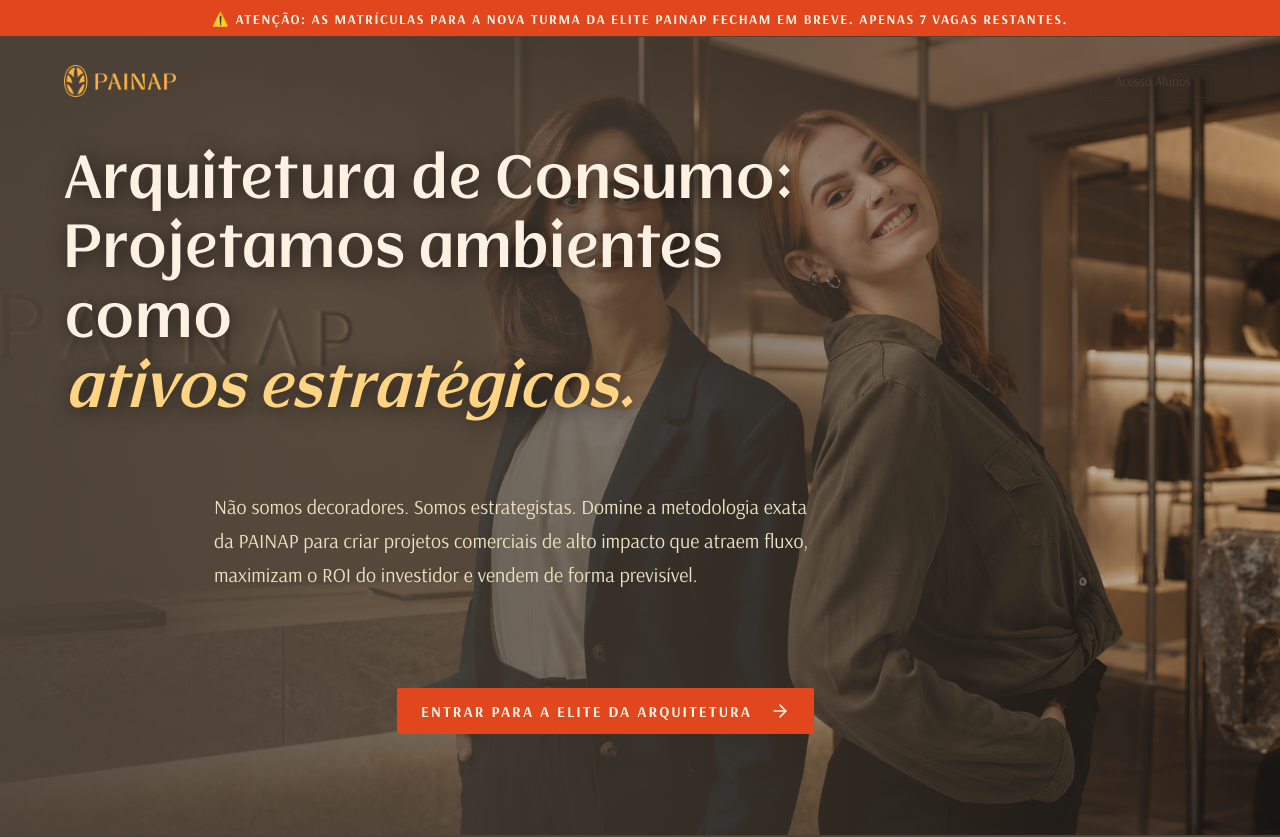
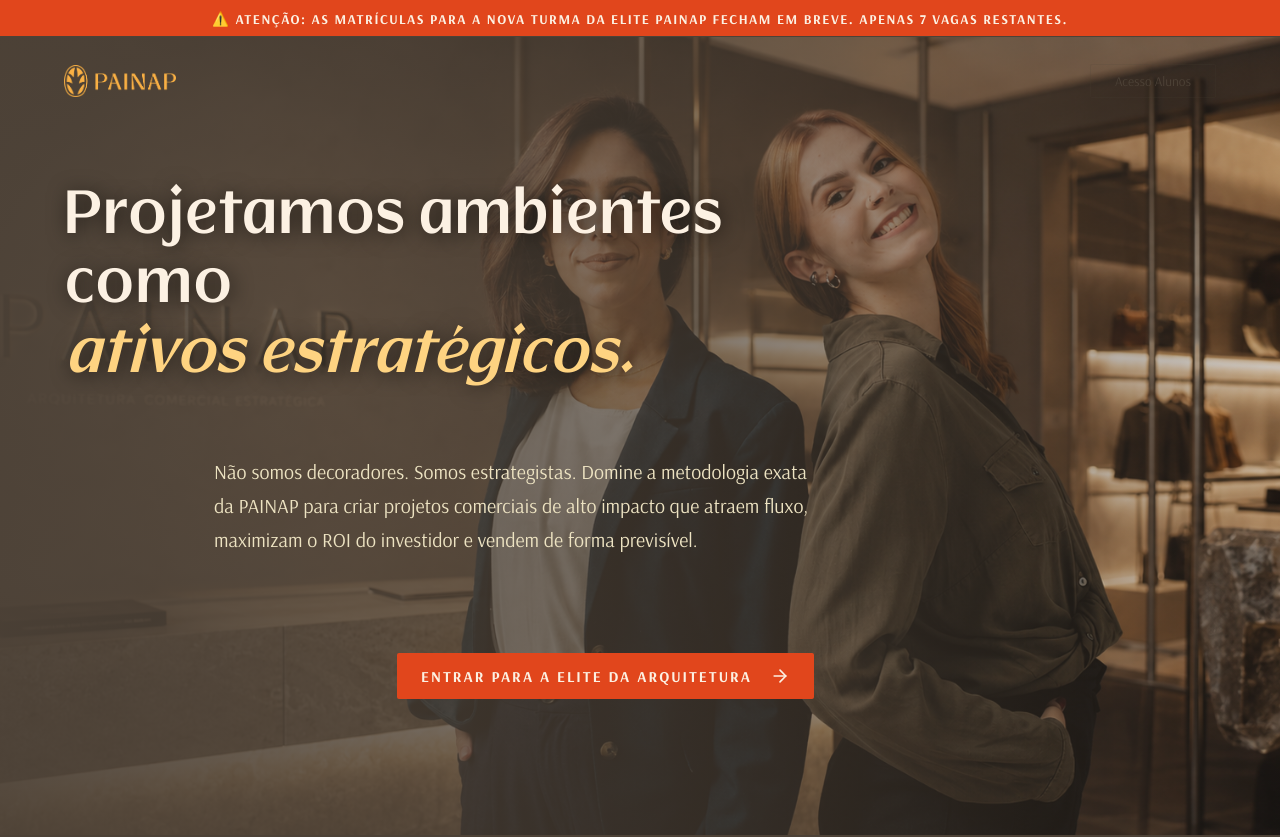
Before and after one commit to limogera-cmd/universidadepainap, a React (Vite) app: page / in a window 1280 px wide. Shown: the top 837 px of the page. Built offline with nearby package versions, Linux system fonts and the light colour scheme.

Commit message:
style: simplify landing page hero title to 'Projetamos ambientes como ativos estratégicos'

```diff
--- a/src/pages/Landing.jsx
+++ b/src/pages/Landing.jsx
@@ -52,7 +52,7 @@
       {/* Hero Section */}
       <header className="landing-hero">
         <div className="hero-content">
-          <h1>Arquitetura de Consumo:<br />Projetamos ambientes como<br /><em>ativos estratégicos.</em></h1>
+          <h1>Projetamos ambientes como<br /><em>ativos estratégicos.</em></h1>
           <p>Não somos decoradores. Somos estrategistas. Domine a metodologia exata da PAINAP para criar projetos comerciais de alto impacto que atraem fluxo, maximizam o ROI do investidor e vendem de forma previsível.</p>
           <button className="btn-primary hero-cta" onClick={() => navigate('/login')}>
             Entrar para a Elite da Arquitetura <ArrowRight size={20} style={{ marginLeft: '10px' }} />
```
